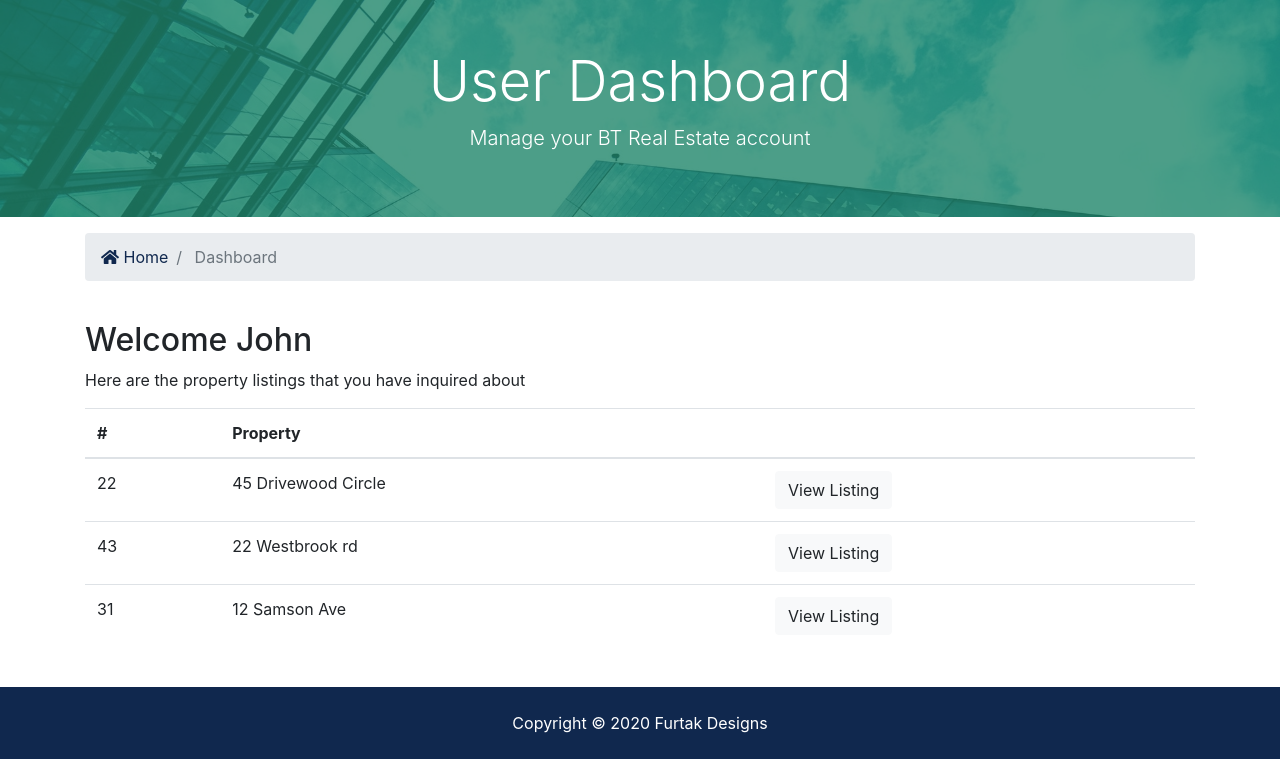
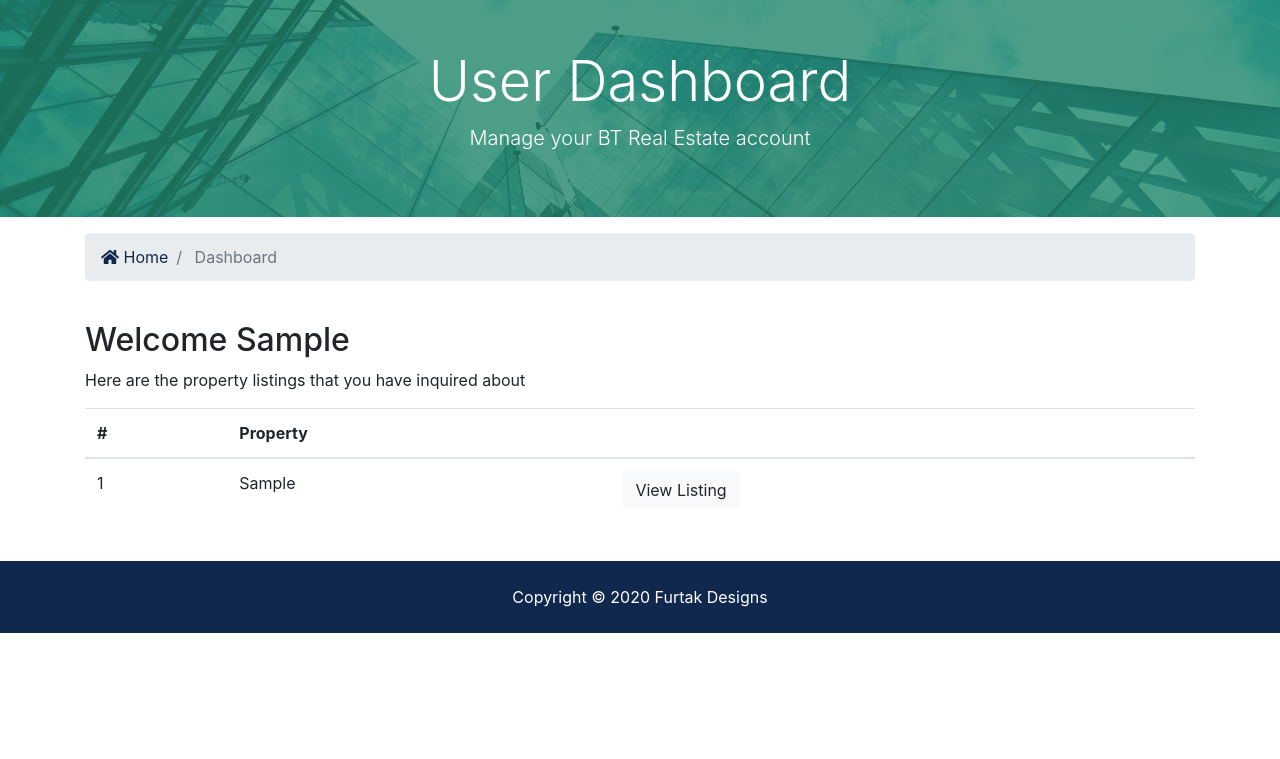
Before and after one commit to PFurtak/djangoRealty, a Django app: page /accounts/dashboard in a window 1280 px wide. Shown: the part 128-887 px from the top of the page. After the commit the page ends 761 px from the top, so only its background shows below. Run offline with Django 3.2, Linux system fonts and the light colour scheme; a user stored in the database is signed in; tables that the repository leaves empty hold one stand-in row (values such as "Sample post"); some libraries are stand-ins or nearby versions.

Commit message:
added dynamic data to user dashboard

```diff
--- a/accounts/views.py
+++ b/accounts/views.py
@@ -1,6 +1,7 @@
 from django.shortcuts import render, redirect
 from django.contrib import messages, auth
 from django.contrib.auth.models import User
+from contacts.models import Contact
 
 def register(request):
     if request.method == 'POST':
@@ -64,4 +65,8 @@
 
 
 def dashboard(request):
-    return render(request, 'accounts/dashboard.html')
+    user_contacts = Contact.objects.order_by('-contact_date').filter(user_id=request.user.id)
+    context = {
+        'contacts': user_contacts
+    }
+    return render(request, 'accounts/dashboard.html', context)
--- a/templates/accounts/dashboard.html
+++ b/templates/accounts/dashboard.html
@@ -36,8 +36,9 @@
     <div class="container">
       <div class="row">
         <div class="col-md-12">
-          <h2>Welcome John</h2>
+          <h2>Welcome {{ user.first_name }}</h2>
           <p>Here are the property listings that you have inquired about</p>
+          {% if contacts %}
           <table class="table">
             <thead>
               <tr>
@@ -47,29 +48,20 @@
               </tr>
             </thead>
             <tbody>
+              {% for contact in contacts %}
               <tr>
-                <td>22</td>
-                <td>45 Drivewood Circle</td>
+                <td>{{ contact.id }}</td>
+                <td>{{ contact.listing }}</td>
                 <td>
-                  <a class="btn btn-light" href="#">View Listing</a>
+                  <a class="btn btn-light" href="{% url 'listing' contact.listing_id %}">View Listing</a>
                 </td>
               </tr>
-              <tr>
-                <td>43</td>
-                <td>22 Westbrook rd</td>
-                <td>
-                  <a class="btn btn-light" href="#">View Listing</a>
-                </td>
-              </tr>
-              <tr>
-                <td>31</td>
-                <td>12 Samson Ave</td>
-                <td>
-                  <a class="btn btn-light" href="#">View Listing</a>
-                </td>
-              </tr>
+              {% endfor %}
             </tbody>
           </table>
+          {% else %}
+          <p>You have not made any recent inquiries</p>
+          {% endif %}
         </div>
       </div>
     </div>
```
